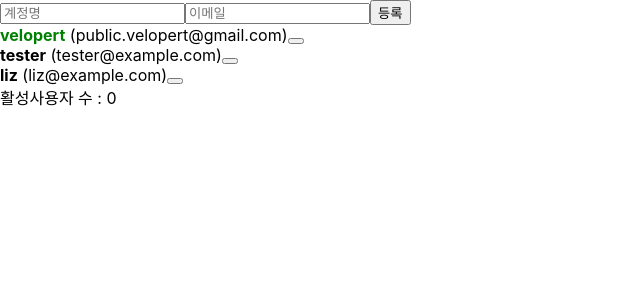
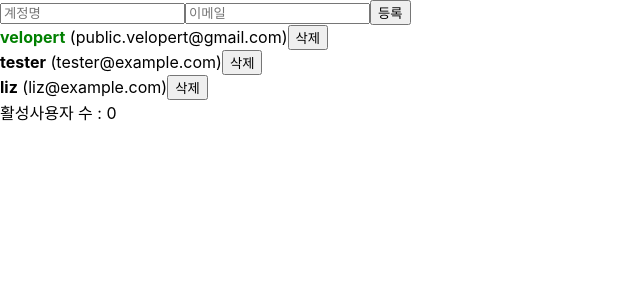
Before and after one commit to hyunwoo86/fastcampus_react-, a React (Create React App) app: page / in a window 1280 px wide. Shown: the top 300 px of the page, without its empty margins (0-640 px from the left). Built offline with nearby package versions, Linux system fonts and the light colour scheme; the HTML template or start-up script is replaced by a standard one.

Commit message:
23. Immer 를 사용한 더 쉬운 불변성 관리
중간까지 학습

```diff
--- a/package.json
+++ b/package.json
@@ -6,6 +6,7 @@
     "@testing-library/jest-dom": "^5.16.4",
     "@testing-library/react": "^13.1.1",
     "@testing-library/user-event": "^13.5.0",
+    "immer": "^9.0.14",
     "react": "^18.1.0",
     "react-dom": "^18.1.0",
     "react-scripts": "5.0.1",
--- a/src/App.js
+++ b/src/App.js
@@ -2,6 +2,7 @@ import React, { useRef, useReducer, useMemo, useCallback } from 'react';
 import UserList from './UserList';
 import CreateUser from './CreateUser';
 import useInputs from './hooks/useInputs';
+import produce from 'immer';
 
 function countActiveUsers(users) {
   console.log('활성 사용자 수를 세는중...');
@@ -36,7 +37,7 @@ const initialState = {
 };
 
 function reducer(state, action) {
-  console.log(action.type);
+  console.log(action);
   switch (action.type) {
     // case 'CHANGE_INPUT':
     //   return {
@@ -47,22 +48,33 @@ function reducer(state, action) {
     //     }
     //   };
     case 'CREATE_USER':
-      return {
-        inputs: initialState.inputs,
-        users: state.users.concat(action.user)
-      };
+      // return {
+      //   inputs: initialState.inputs,
+      //   users: state.users.concat(action.user)
+      // };
+      return produce(state, draft => {
+        draft.users.push(action.user);
+      })
     case 'TOGGLE_USER':
-      return {
-        ...state,
-        users: state.users.map(user =>
-          user.id === action.id ? { ...user, active: !user.active } : user
-        )
-      };
+      // return {
+      //   ...state,
+      //   users: state.users.map(user =>
+      //     user.id === action.id ? { ...user, active: !user.active } : user
+      //   )
+      // };
+      return produce(state, draft => {
+        const user = draft.users.find(user => user.id === action.id);
+        user.active = !user.active;
+      });
     case 'REMOVE_USER':
-      return {
-        ...state,
-        users: state.users.filter(user => user.id !== action.id)
-      };
+      // return {
+      //   ...state,
+      //   users: state.users.filter(user => user.id !== action.id)
+      // };
+      return produce(state, draft => {
+        const index = draft.users.findIndex(user => user.id === action.id);
+        draft.users.splice(index, 1);
+      })
     default:
       return state;
   }
--- a/src/InputSample.js
+++ b/src/InputSample.js
@@ -41,6 +41,7 @@ function InputSample() {
         onChange={onChange}
         value={nickname}
       />
+
       <button onClick={onReset}>초기화</button>
 
       <div>
--- a/src/UserList.js
+++ b/src/UserList.js
@@ -25,7 +25,7 @@ const User = React.memo(function User({ user }) {
 
       <button onClick = {()=>{
           dispatch({type: 'REMOVE_USER', id: user.id})
-        }}></button>
+        }}>삭제</button>
     </div>
   );
 });
```
Also changed, not shown: 1 other file (tests, documents, lock files or other folders).
